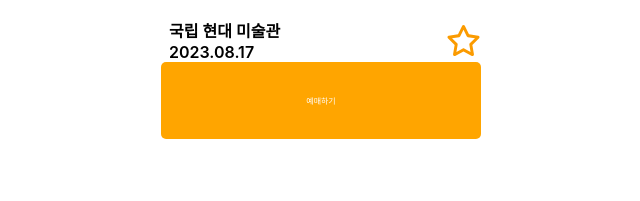
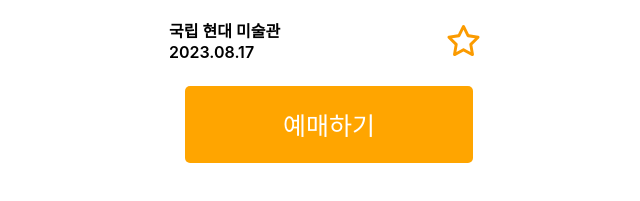
Before and after one commit to artvelop/mentoring-codereview-react, a React (Create React App) app: page /reserve/1 in a window 1280 px wide. Shown: the part 431-632 px from the top of the page, without its empty margins (319-959 px from the left). Built offline with nearby package versions, Linux system fonts and the light colour scheme.

Commit message:
style : 예약 페이지 1차

```diff
--- a/src/pages/Reserve.tsx
+++ b/src/pages/Reserve.tsx
@@ -1,18 +1,38 @@
 import Button from '@components/Button/Button';
 import LoadingPage from '@components/Spinner/Spinner';
 import useGetDetailExhibitionData from '@hooks/Queries/get-DetailExhibition';
-import { BackIcon, NotFillStarIcon } from '@src/Icons/Icons';
+import { BackIcon, FillStarIcon, NotFillStarIcon } from '@src/Icons/Icons';
 import { FlexAlignCSS } from '@src/Styles/common';
 import { WidthAutoCSS } from '@src/Styles/common';
+import StarService from '@utils/StarService';
+import { IsLikeStar } from '@utils/isLikeStar';
+import { MouseEvent, useEffect, useState } from 'react';
 import { useNavigate, useParams } from 'react-router-dom';
 import { styled } from 'styled-components';
 
 function Reserve() {
   const navigate = useNavigate();
   const params = useParams();
-  console.log(params.id);
+  const [likeStarId, setLikeStarId] = useState<undefined | string>(undefined);
+
   const { data, isLoading } = useGetDetailExhibitionData(Number(params.id));
-  console.log(data);
+
+  const onClickNotFillStart = (event: MouseEvent<HTMLOrSVGElement>, id: number) => {
+    event.stopPropagation();
+    StarService.setStar(String(id));
+    setLikeStarId(StarService.getStar());
+  };
+  const onClicFillStart = (event: MouseEvent<HTMLOrSVGElement>, id: number) => {
+    event.stopPropagation();
+    StarService.removeStar(String(id));
+    setLikeStarId(StarService.getStar());
+  };
+
+  useEffect(() => {
+    if (data) {
+      setLikeStarId(IsLikeStar(String(data.id)));
+    }
+  }, []);
   return (
     <S.Wrapper>
       <S.Head>
@@ -25,7 +45,7 @@
         <LoadingPage />
       ) : (
         <S.Container>
-          <img src={data.imageUrl} alt="" />
+          <img src={data.imageUrl} alt="imgUrl" />
           <S.Title>{data.title}</S.Title>
           <S.Price>{data.price}원</S.Price>
           <S.Dec>
@@ -34,10 +54,16 @@
               <div>{data.date.started}</div>
             </S.DecLeft>
             <div>
-              <NotFillStarIcon size={'35'} />
+              {IsLikeStar(String(data.id)) ? (
+                <FillStarIcon size={'35'} onClick={(e) => onClicFillStart(e, data.id)} />
+              ) : (
+                <NotFillStarIcon size={'35'} onClick={(e) => onClickNotFillStart(e, data.id)} />
+              )}
             </div>
           </S.Dec>
-          <Button variant="orange">예매하기</Button>
+          <S.ButtonStyle variant="orange" fontSize="big">
+            예매하기
+          </S.ButtonStyle>
         </S.Container>
       )}
     </S.Wrapper>
@@ -80,5 +106,8 @@
   font-weight: 600;
 `;
 const DecLeft = styled.div``;
-
-const S = { Wrapper, Head, Container, Title, Price, Dec, DecLeft };
+const ButtonStyle = styled(Button)`
+  width: 90%;
+  margin: 1.5rem;
+`;
+const S = { Wrapper, Head, Container, Title, Price, Dec, DecLeft, ButtonStyle };
```
